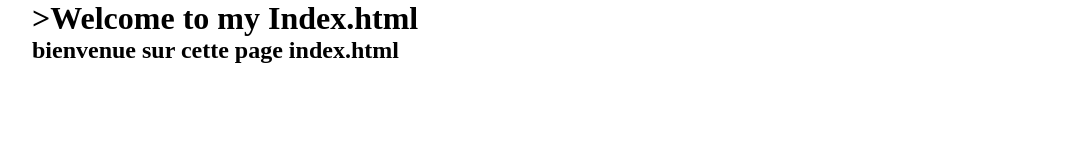
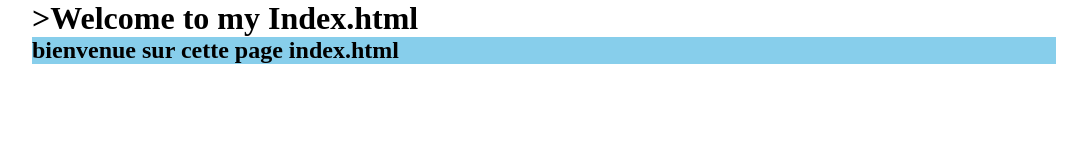
Before and after one commit to QuentinL0/GitProjet, a plain HTML site: page index.html in a window 1280 px wide. Shown: the whole page, without its empty margins (96-1183 px from the left). Drawn offline with Linux system fonts and the light colour scheme.

Commit message:
ajout du background color

```diff
--- a/css/style.css
+++ b/css/style.css
@@ -7,3 +7,7 @@ body{
  width: 80%;
  margin: auto;
 }
+
+main{
+ background-color: skyblue
+}
```
